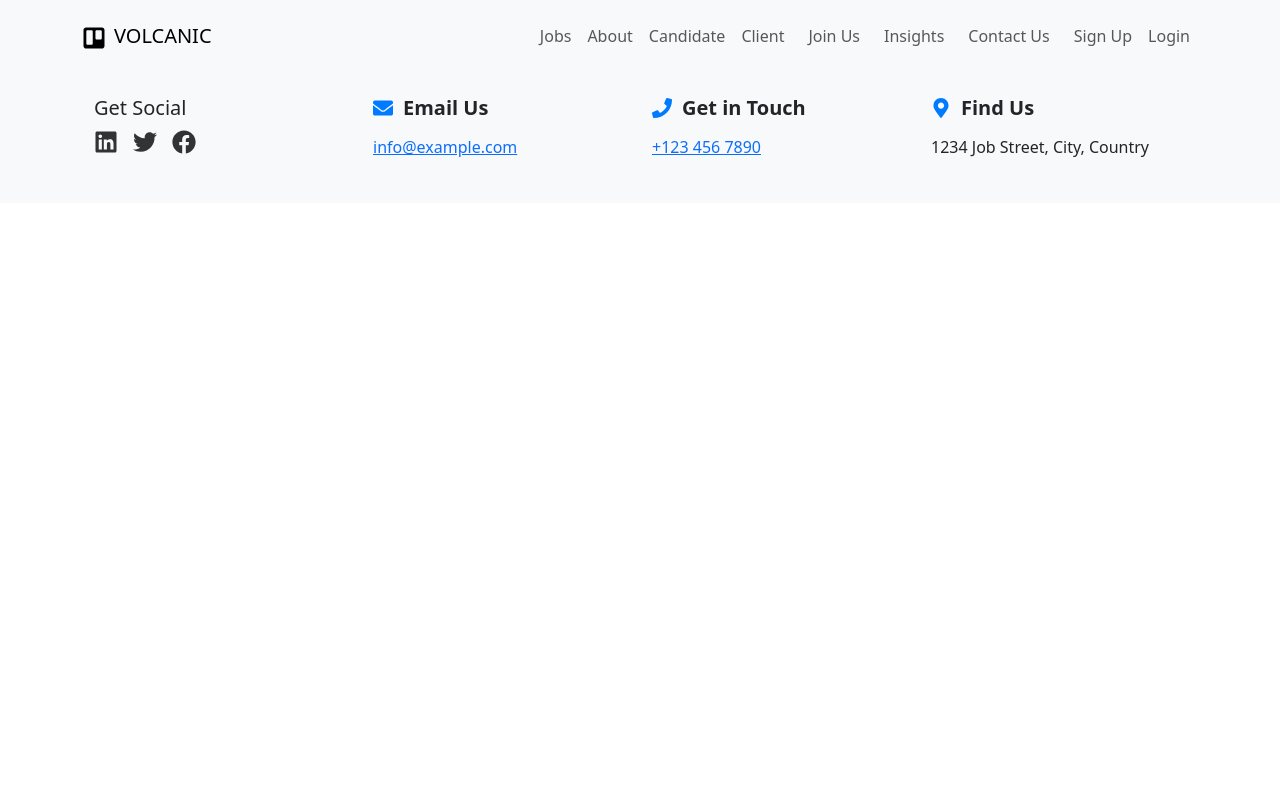
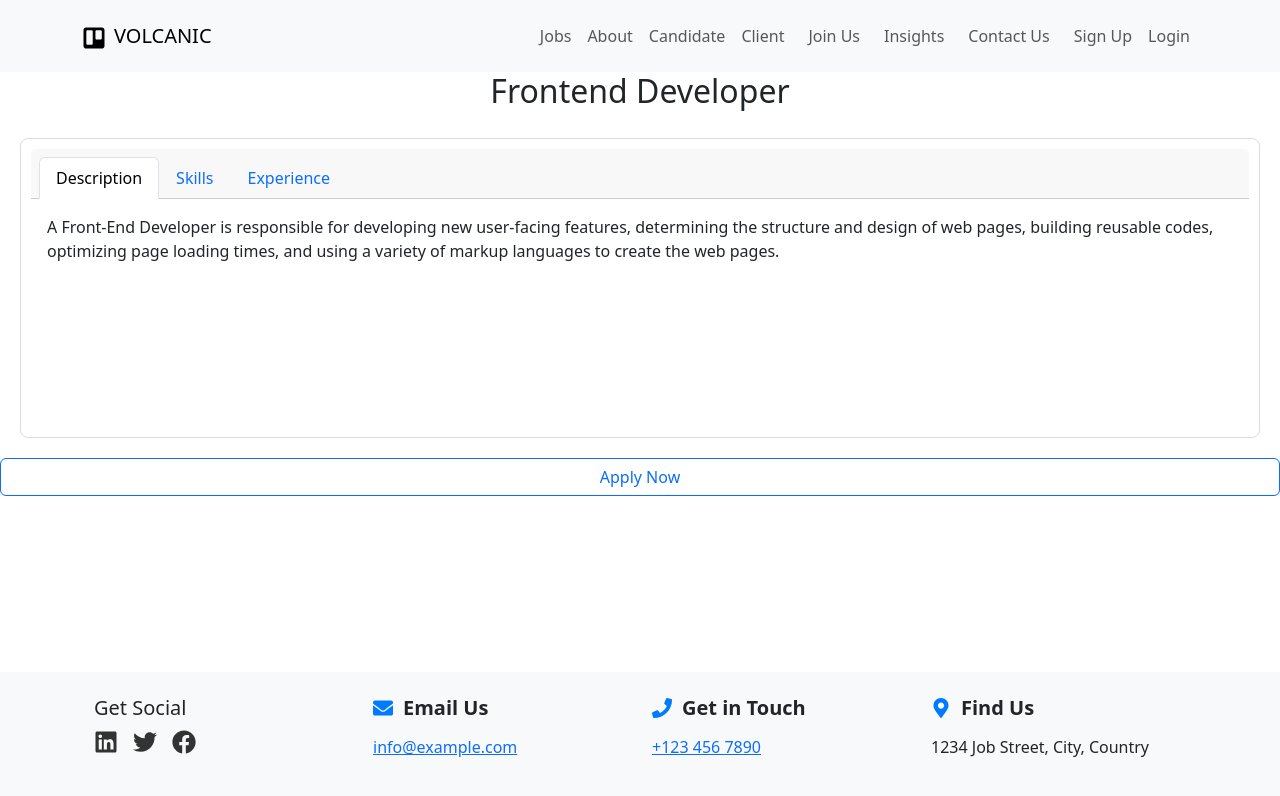
Before and after one commit to Kirtika1409/my-application, a React (Create React App) app: page /jobdetail/1 in a window 1280 px wide. Shown: the top 796 px of the page. Built offline with nearby package versions, Linux system fonts and the light colour scheme.

Commit message:
Job search function

```diff
--- a/src/App.css
+++ b/src/App.css
@@ -127,3 +127,13 @@ body, html {
   flex-direction: column;
   min-height: 75vh;
 }
+
+.custom-search-bar {
+  max-width: 600px; /* Adjust this value to reduce width */
+  margin: 0 auto; /* Center the search bar */
+}
+
+.custom-list-group {
+  max-width: 600px; /* Same width as search bar */
+  margin: 0 auto;   /* Center the list group */
+}
--- a/src/App.js
+++ b/src/App.js
@@ -13,6 +13,7 @@ import ContactUs from './components/ContactUs';
 import Joinus from './components/JoinUs';
 import SignUp from './components/SignUp';
 import Login from './components/Login';
+import JobDetail from './components/JobDetail';
 
 function App() {
   return (
@@ -60,6 +61,7 @@ function App() {
           <Route path="/insights" element={<Insight />} />
           <Route path="/signup" element={<SignUp />} />
           <Route path="/login" element={<Login />} />
+          <Route path="/jobdetail/:jobId" element={<JobDetail />} />
           </Routes>
         <Footer />
       </div>
--- /dev/null
+++ b/src/components/JobDetail.js
@@ -0,0 +1,90 @@
+import React, { useState } from "react";
+import { useParams } from "react-router-dom";
+import { jobList } from "../data/jobList";
+import { Button } from "react-bootstrap";
+
+const JobDetail = () => {
+  const { jobId } = useParams();
+  const [activeTab, setActiveTab] = useState("description");
+
+  const job = jobList.find((job) => job.id === parseInt(jobId, 10));
+
+  if (!job) {
+    return <div>Job Not Found</div>;
+  }
+
+  return (
+    <div className="job-footer">
+      <h2 className="text-center mb-2">{job.name}</h2>
+      <div className="card " style={{ minHeight: "300px" }}>
+        <div className="card-header">
+          <ul className="nav nav-tabs card-header-tabs">
+            <li className="nav-item">
+              <a
+                className={`nav-link ${
+                  activeTab === "description" ? "active" : ""
+                }`}
+                href="#description"
+                onClick={() => setActiveTab("description")}
+              >
+                Description
+              </a>
+            </li>
+            <li className="nav-item">
+              <a
+                className={`nav-link ${activeTab === "skills" ? "active" : ""}`}
+                href="#skills"
+                onClick={() => setActiveTab("skills")}
+              >
+                Skills
+              </a>
+            </li>
+            <li className="nav-item">
+              <a
+                className={`nav-link ${
+                  activeTab === "experience" ? "active" : ""
+                }`}
+                href="#experience"
+                onClick={() => setActiveTab("experience")}
+              >
+                Experience
+              </a>
+            </li>
+          </ul>
+        </div>
+        <div className="card-body">
+          {activeTab === "description" && (
+            <div id="description">
+              <p className="card-text">{job.describe}</p>
+            </div>
+          )}
+          {activeTab === "skills" && (
+            <div id="skills">
+              <ul>
+                {job.skills.map((skill, index) => (
+                  <li key={index}>{skill}</li>
+                ))}
+              </ul>
+            </div>
+          )}
+          {activeTab === "experience" && (
+            <div id="experience">
+              <p className="card-text">
+                {job.experience || "No experience required"}
+              </p>
+            </div>
+          )}
+        </div>
+      </div>
+      <button
+        type="button"
+        className="btn btn-outline-primary"
+        disabled={job.buttonDisabled}
+      >
+        Apply Now
+      </button>
+    </div>
+  );
+};
+
+export default JobDetail;
--- a/src/components/Jobs.js
+++ b/src/components/Jobs.js
@@ -35,12 +35,11 @@ const Jobs = () => {
   };
 
   useEffect(() => {
-    // Simulate loading (e.g., fetching data)
     const timer = setTimeout(() => {
-      setLoading(false); // Set loading to false after the "data" is loaded
-    }, 2000); // Simulating a 2 second loading time
+      setLoading(false);
+    }, 2000); // load 2 sec
 
-    return () => clearTimeout(timer); // Cleanup the timer when component unmounts
+    return () => clearTimeout(timer);
   }, []);
 
   const jobsData = [
--- a/src/components/SearchBar.js
+++ b/src/components/SearchBar.js
@@ -1,24 +1,79 @@
-import React from 'react';
-import { Form, Button, Row, Col } from 'react-bootstrap';
+import React, { useState } from 'react';
+import { Form, Button, InputGroup, ListGroup } from 'react-bootstrap';
+import { FaSearch } from 'react-icons/fa';
+import { useNavigate } from 'react-router-dom';
+import { jobList } from '../data/jobList';
 
 const SearchBar = () => {
+  const [searchTerm, setSearchTerm] = useState('');
+  const [filteredJobs, setFilteredJobs] = useState([]);
+  const navigate = useNavigate();
+
+  const handleSearchChange = (e) => {
+    const value = e.target.value;
+    setSearchTerm(value);
+
+    if (value) {
+      const filtered = jobList.filter((job) =>
+        job.name.toLowerCase().includes(value.toLowerCase())
+      );
+      setFilteredJobs(filtered);
+    } else {
+      setFilteredJobs([]);
+    }
+  };
+
+  const handleSubmit = (e) => {
+    e.preventDefault();
+
+    if (!searchTerm.trim()) {
+      alert('Please enter a job name to search.');
+      return;
+    }
+
+    //find job that matchess the typed value
+    const matchingJob = jobList.find((job) =>
+      job.name.toLowerCase().includes(searchTerm.toLowerCase())
+    );
+
+    if (matchingJob) {
+      navigate(`/jobdetail/${matchingJob.id}`);
+    } else {
+      alert('No job found for this search term');
+    }
+  };
+
+  const handleJobClick = (jobId) => {
+    navigate(`/jobdetail/${jobId}`);
+  };
+
   return (
-    <Row className="justify-content-center my-5">
-      <Col md={8}>
-        <Form>
-          <Row>
-            <Col sm={10}>
-              <Form.Control type="text" placeholder="Search for jobs..." />
-            </Col>
-            <Col sm={2}>
-              <Button variant="primary" type="submit" className="w-100">
-                Search
-              </Button>
-            </Col>
-          </Row>
-        </Form>
-      </Col>
-    </Row>
+    <Form onSubmit={handleSubmit} className="my-5 custom-search-bar">
+      <InputGroup>
+        <Form.Control
+          type="text"
+          placeholder="Search for jobs..."
+          value={searchTerm}
+          onChange={handleSearchChange}
+        />
+        <Button variant="primary" type="submit">
+          <FaSearch />
+        </Button>
+      </InputGroup>
+      {filteredJobs.length > 0 && (
+        <ListGroup>
+          {filteredJobs.map((job) => (
+            <ListGroup.Item
+              key={job.id}
+              onClick={() => handleJobClick(job.id)}
+              style={{ cursor: 'pointer' }}
+            >
+              {job.name}
+            </ListGroup.Item>
+          ))}
+        </ListGroup>
+      )}
+    </Form>
   );
 };
 
--- /dev/null
+++ b/src/data/jobList.js
@@ -0,0 +1,33 @@
+export const jobList = [
+  {
+    id: 1,
+    name: "Frontend Developer",
+    describe:
+      "A Front-End Developer is responsible for developing new user-facing features, determining the structure and design of web pages, building reusable codes, optimizing page loading times, and using a variety of markup languages to create the web pages.",
+    skills: ["Javascript", "Problem Solving", "Typescript", "HTML", "CSS"]
+  },
+  {
+    id: 2,
+    name: "Backend Developer",
+    describe:
+      "Back-end developers are the experts who build and maintain the mechanisms that process data and perform actions on websites. Unlike front-end developers, who control everything you can see on a website, back-end developers are involved in data storage, security, and other server-side functions that you cannot see.",
+      skills: ["Java", "Problem Solving", "Database", "REST API"]
+  },
+  {
+    id: 3,
+    name: "Full Stack Developer",
+    describe:
+      "A full-stack developer is a developer or engineer who can build both the front end and the back end of a website. The front end (the parts of a website a user sees and interacts with) and the back end (the behind-the-scenes data storage and processing) require different skill sets.",
+      skills: ["Javascript", "Problem Solving", "Typescript", "Java", "REST API", "Database", "SQL"],
+    experience: "3-5 years"
+    },
+
+  {
+    id: 4,
+    name: "Devops Engineer",
+    describe:
+      "A DevOps engineer is responsible for the smooth operation of a company's IT infrastructure. They work with developers to deploy and manage code changes, and with operations staff to ensure that systems are up and running smoothly. To be successful in this role, a DevOps engineer must have a deep understanding of both development and operations processes, as well as a strong technical background.",
+      skills: ["Kubernetes", "Problem Solving", "CI/CD"],
+    experience: "5-10 years"
+    },
+];
```
Also changed, not shown: 1 other file (tests, documents, lock files or other folders).
